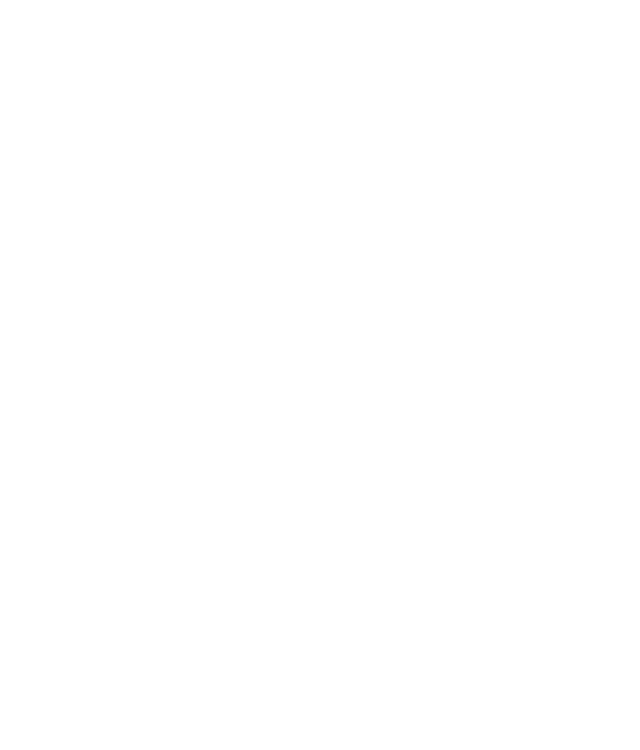
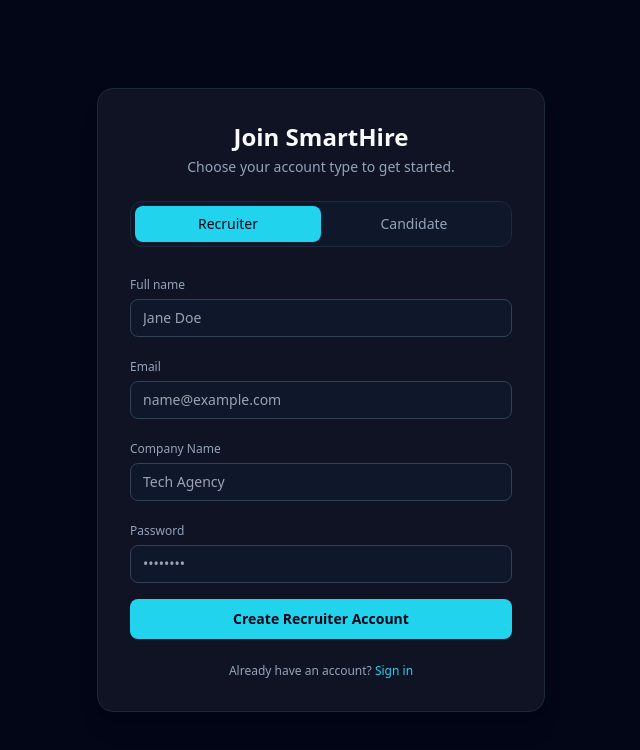
Before and after one commit to Firdaws73/SmartHire-TawraTech_Project, a React (Vite) app in the folder smarthire-frontend/: page /register in a window 1280 px wide. Before the commit this address had no page. Shown: the top 750 px of the page, without its empty margins (319-959 px from the left). Built offline with nearby package versions, Linux system fonts and the light colour scheme.

Commit message:
modifying code

```diff
--- a/smarthire-frontend/src/App.jsx
+++ b/smarthire-frontend/src/App.jsx
@@ -7,6 +7,7 @@
 import Jobs from "./pages/jobs/Jobs.jsx";
 import Matching from "./pages/matching/Matching.jsx";
 import Login from "./pages/auth/Login.jsx";
+import Register from "./pages/auth/Register.jsx";
 import CandidateUpload from "./pages/candidates/CandidateUpload.jsx";
 import CandidateProfile from "./pages/candidates/CandidateProfile.jsx";
 import CandidateLayout from "./components/layout/CandidateLayout.jsx";
@@ -32,11 +33,12 @@
         {/* Layout RECRUITER */}
         <Route
           path="/login"
-          element={
-            <RecruiterLayout>
-              <Login />
-            </RecruiterLayout>
+          element={<Login />
           }
+        />
+        <Route
+          path="/register"
+          element={<Register />}
         />
         <Route
           path="/"
--- a/smarthire-frontend/src/pages/auth/Login.jsx
+++ b/smarthire-frontend/src/pages/auth/Login.jsx
@@ -1,39 +1,87 @@
-import React from "react";
+import React, { useState } from "react";
+import { Link, useNavigate } from "react-router-dom";
 
 export default function Login() {
+  const [role, setRole] = useState("recruiter"); // 'recruiter' ou 'candidate'
+  const navigate = useNavigate();
+
+  const handleLogin = (e) => {
+    e.preventDefault();
+
+    // Logique de redirection Frontend
+    if (role === "recruiter") {
+      navigate("/"); // Redirige vers le Dashboard Recruteur
+    } else {
+      navigate("/candidate-portal"); // Redirige vers le Portail Candidat
+    }
+  };
+
   return (
-    <div className="min-h-screen flex items-center justify-center bg-slate-950">
+    <div className="min-h-screen flex items-center justify-center bg-slate-950 p-4">
       <div className="max-w-md w-full bg-white/5 border border-slate-800 rounded-2xl p-8 text-slate-50 shadow-xl">
-        <h1 className="text-2xl font-semibold mb-1">Sign in to SmartHire</h1>
-        <p className="text-sm text-slate-400 mb-6">
-          Use your agency account to access the recruiter workspace.
+        <h1 className="text-2xl font-semibold mb-1 text-center">Sign in to SmartHire</h1>
+        <p className="text-sm text-slate-400 mb-6 text-center">
+          Access your workspace to manage {role === "recruiter" ? "recruitments" : "your applications"}.
         </p>
-        <form className="space-y-4">
+
+        {/* --- SÉLECTEUR DE PORTAIL --- */}
+        <div className="flex bg-slate-900 p-1 rounded-xl mb-6 border border-slate-800">
+          <button
+            type="button"
+            onClick={() => setRole("recruiter")}
+            className={`flex-1 py-2 text-xs font-medium rounded-lg transition-all ${
+              role === "recruiter" ? "bg-cyan-400 text-slate-950" : "text-slate-400 hover:text-slate-200"
+            }`}
+          >
+            Recruiter Space
+          </button>
+          <button
+            type="button"
+            onClick={() => setRole("candidate")}
+            className={`flex-1 py-2 text-xs font-medium rounded-lg transition-all ${
+              role === "candidate" ? "bg-cyan-400 text-slate-950" : "text-slate-400 hover:text-slate-200"
+            }`}
+          >
+            Candidate Portal
+          </button>
+        </div>
+
+        <form className="space-y-4" onSubmit={handleLogin}>
           <div className="space-y-1">
             <label className="text-xs text-slate-400">Email</label>
             <input
               type="email"
+              required
               className="w-full px-3 py-2 rounded-lg bg-slate-900 border border-slate-700 text-sm text-slate-100 focus:outline-none focus:ring-2 focus:ring-cyan-400"
-              placeholder="you@agency.com"
+              placeholder={role === "recruiter" ? "you@agency.com" : "candidate@example.com"}
             />
           </div>
           <div className="space-y-1">
             <label className="text-xs text-slate-400">Password</label>
             <input
               type="password"
+              required
               className="w-full px-3 py-2 rounded-lg bg-slate-900 border border-slate-700 text-sm text-slate-100 focus:outline-none focus:ring-2 focus:ring-cyan-400"
               placeholder="••••••••"
             />
           </div>
           <button
             type="submit"
-            className="w-full mt-2 py-2.5 rounded-lg bg-cyan-400 text-slate-950 text-sm font-semibold hover:bg-cyan-300"
+            className="w-full mt-2 py-2.5 rounded-lg bg-cyan-400 text-slate-950 text-sm font-semibold hover:bg-cyan-300 transition-colors"
           >
-            Continue
+            Sign in as {role === "recruiter" ? "Recruiter" : "Candidate"}
           </button>
         </form>
-        <p className="mt-4 text-[11px] text-slate-500">
-          Demo mode · No real authentication · All data is mock.
+
+        <p className="mt-6 text-xs text-slate-400 text-center">
+          Don’t have an account?{" "}
+          <Link to="/register" className="text-cyan-400 hover:underline">
+            Create one
+          </Link>
+        </p>
+
+        <p className="mt-4 text-[10px] text-slate-600 text-center">
+          Mode Démo : Sélectionnez le portail pour tester la navigation.
         </p>
       </div>
     </div>
--- /dev/null
+++ b/smarthire-frontend/src/pages/auth/Register.jsx
@@ -0,0 +1,81 @@
+import React, { useState } from "react";
+import { Link, useNavigate } from "react-router-dom";
+
+export default function Register() {
+  const [role, setRole] = useState("recruiter"); // 'recruiter' ou 'candidate'
+  const navigate = useNavigate();
+
+  const handleSubmit = (e) => {
+    e.preventDefault();
+    // Simulation de logique
+    if (role === "recruiter") {
+      navigate("/"); // Vers le dashboard recruteur
+    } else {
+      navigate("/candidate-portal"); // Vers le portail candidat
+    }
+  };
+
+  return (
+    <div className="min-h-screen flex items-center justify-center bg-slate-950 p-4">
+      <div className="max-w-md w-full bg-white/5 border border-slate-800 rounded-2xl p-8 text-slate-50 shadow-xl">
+        <h1 className="text-2xl font-semibold mb-1 text-center">Join SmartHire</h1>
+        <p className="text-sm text-slate-400 mb-6 text-center">
+          Choose your account type to get started.
+        </p>
+
+        {/* --- SÉLECTEUR DE RÔLE --- */}
+        <div className="flex bg-slate-900 p-1 rounded-xl mb-6 border border-slate-800">
+          <button
+            onClick={() => setRole("recruiter")}
+            className={`flex-1 py-2 text-sm font-medium rounded-lg transition-all ${
+              role === "recruiter" ? "bg-cyan-400 text-slate-950" : "text-slate-400 hover:text-slate-200"
+            }`}
+          >
+            Recruiter
+          </button>
+          <button
+            onClick={() => setRole("candidate")}
+            className={`flex-1 py-2 text-sm font-medium rounded-lg transition-all ${
+              role === "candidate" ? "bg-cyan-400 text-slate-950" : "text-slate-400 hover:text-slate-200"
+            }`}
+          >
+            Candidate
+          </button>
+        </div>
+
+        <form className="space-y-4" onSubmit={handleSubmit}>
+          <div className="space-y-1">
+            <label className="text-xs text-slate-400">Full name</label>
+            <input type="text" required className="w-full px-3 py-2 rounded-lg bg-slate-900 border border-slate-700 text-sm text-slate-100 focus:ring-2 focus:ring-cyan-400 outline-none" placeholder="Jane Doe" />
+          </div>
+
+          <div className="space-y-1">
+            <label className="text-xs text-slate-400">Email</label>
+            <input type="email" required className="w-full px-3 py-2 rounded-lg bg-slate-900 border border-slate-700 text-sm text-slate-100 focus:ring-2 focus:ring-cyan-400 outline-none" placeholder="name@example.com" />
+          </div>
+
+          {/* CHAMP CONDITIONNEL : Entreprise pour le recruteur seulement */}
+          {role === "recruiter" && (
+            <div className="space-y-1">
+              <label className="text-xs text-slate-400">Company Name</label>
+              <input type="text" className="w-full px-3 py-2 rounded-lg bg-slate-900 border border-slate-700 text-sm text-slate-100 focus:ring-2 focus:ring-cyan-400 outline-none" placeholder="Tech Agency" />
+            </div>
+          )}
+
+          <div className="space-y-1">
+            <label className="text-xs text-slate-400">Password</label>
+            <input type="password" required className="w-full px-3 py-2 rounded-lg bg-slate-900 border border-slate-700 text-sm text-slate-100 focus:ring-2 focus:ring-cyan-400 outline-none" placeholder="••••••••" />
+          </div>
+
+          <button type="submit" className="w-full mt-4 py-2.5 rounded-lg bg-cyan-400 text-slate-950 text-sm font-bold hover:bg-cyan-300 transition-colors">
+            Create {role === "recruiter" ? "Recruiter" : "Candidate"} Account
+          </button>
+        </form>
+
+        <p className="mt-6 text-xs text-slate-400 text-center">
+          Already have an account? <Link to="/login" className="text-cyan-400 hover:underline">Sign in</Link>
+        </p>
+      </div>
+    </div>
+  );
+}
--- a/smarthire-frontend/src/routes/AppRoutes.jsx
+++ b/smarthire-frontend/src/routes/AppRoutes.jsx
@@ -2,6 +2,7 @@
 import React from "react";
 import { Routes, Route } from "react-router-dom";
 import Login from "../pages/auth/Login.jsx";
+import Register from "../pages/auth/Register.jsx";
 import Dashboard from "../pages/dahsboard/Dashboard.jsx";
 import Candidates from "../pages/candidates/Candidates.jsx";
 import Jobs from "../pages/jobs/Jobs.jsx";
@@ -15,6 +16,7 @@
   return (
     <Routes>
       <Route path="/login" element={<Login />} />
+      <Route path="/register" element={<Register />} />
       <Route path="/" element={<Dashboard />} />
       <Route path="/candidates" element={<Candidates />} />
       <Route path="/jobs" element={<Jobs />} />
```
